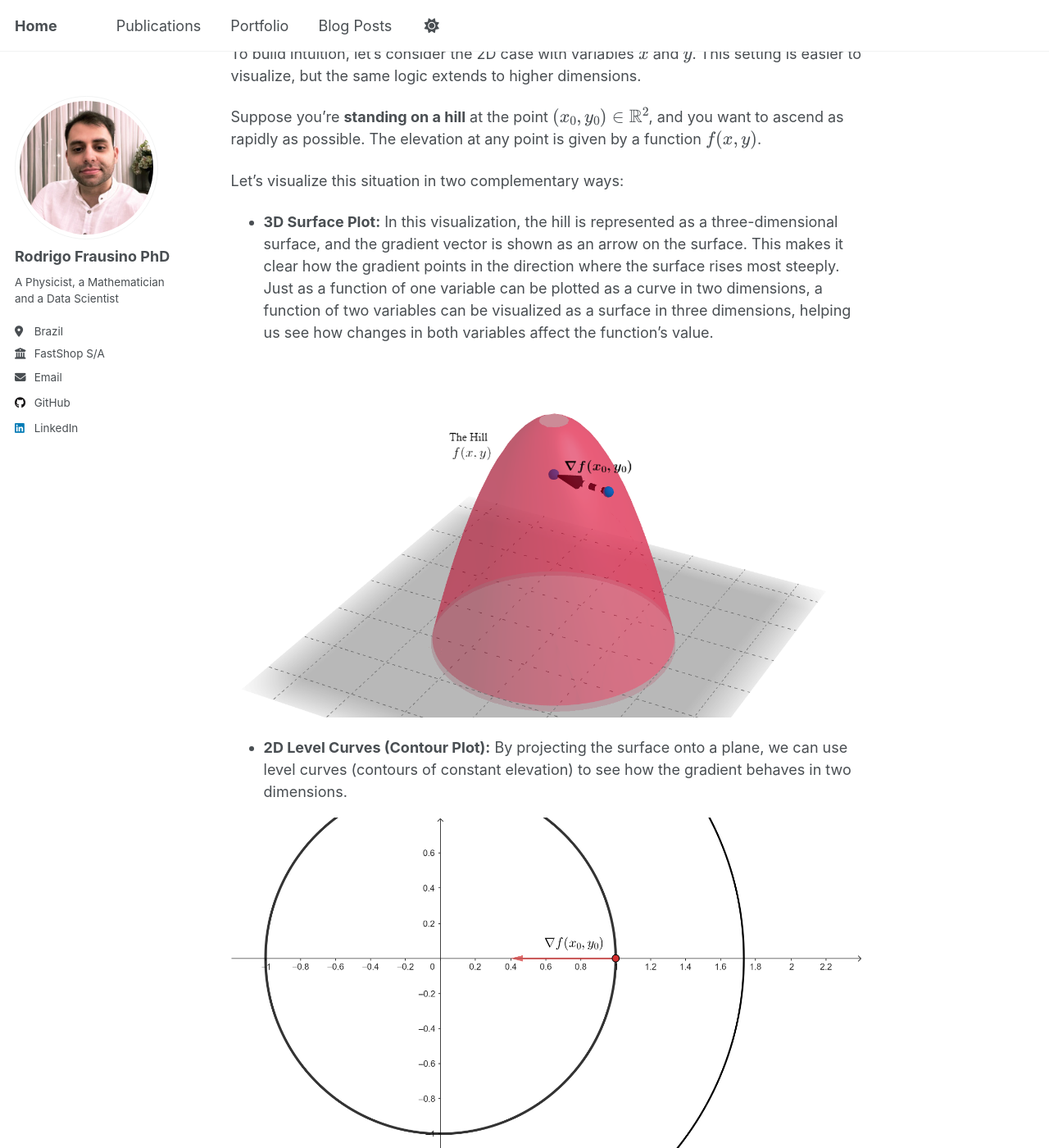
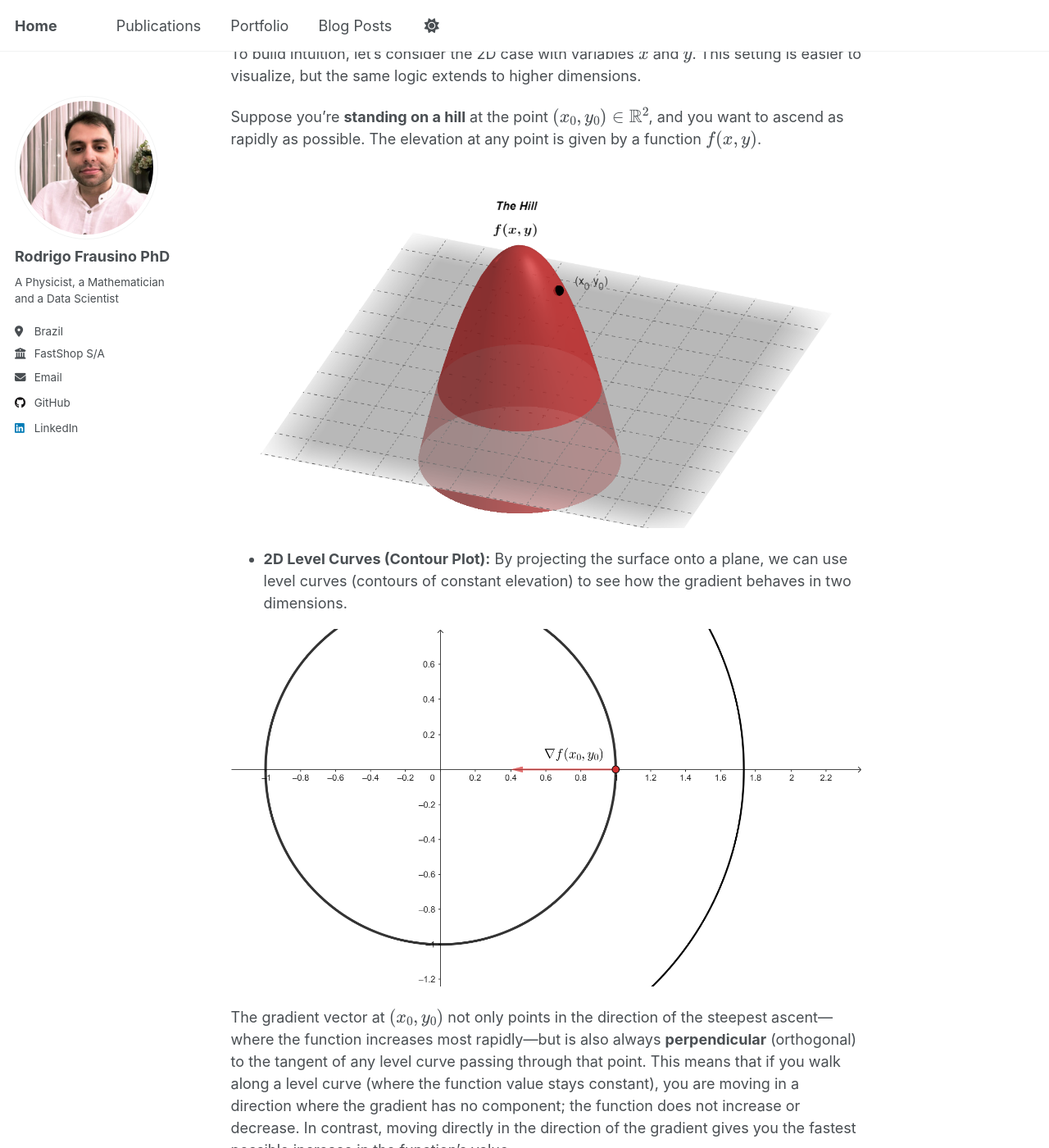
Before and after one commit to rodrigo-frausino/rodrigo-frausino.github.io, a Jekyll site: the page built from _posts/2025-07-15-function_gradient.md, in a window 1280 px wide and 1400 px high, scrolled down 732 px. Shown: the whole window at 82% size. Built offline with Jekyll 4.4.1, drawn with Linux system fonts in a browser that asks for light colours; some of the changed text lies outside the part shown.

Commit message:
correction gradient post

```diff
--- a/_posts/2025-07-15-function_gradient.md
+++ b/_posts/2025-07-15-function_gradient.md
@@ -25,17 +25,13 @@ To build intuition, let’s consider the 2D case with variables $$x$$ and $$y$$.
 
 Suppose you’re **standing on a hill** at the point $$(x_0, y_0) \in \mathbb{R}^2$$, and you want to ascend as rapidly as possible. The elevation at any point is given by a function $$f(x, y)$$.
 
-Let’s visualize this situation in two complementary ways:
-
-- **3D Surface Plot:** In this visualization, the hill is represented as a three-dimensional surface, and the gradient vector is shown as an arrow on the surface. This makes it clear how the gradient points in the direction where the surface rises most steeply. Just as a function of one variable can be plotted as a curve in two dimensions, a function of two variables can be visualized as a surface in three dimensions, helping us see how changes in both variables affect the function's value.
-
-<img src='/images/gradient3d.png' alt='3D plot of a hill with gradient vector'>
+<img src='/images/gradient3d.png' alt='3D plot of a hill'>
 
 - **2D Level Curves (Contour Plot):** By projecting the surface onto a plane, we can use level curves (contours of constant elevation) to see how the gradient behaves in two dimensions.
 
 <img src='/images/gradient2d.png' alt='2D contour plot with gradient vector'>
 
-In both visualizations, the gradient vector at $$(x_0, y_0)$$ points in the direction where the elevation increases most rapidly.
+The gradient vector at $$(x_0, y_0)$$ not only points in the direction of the steepest ascent—where the function increases most rapidly—but is also always **perpendicular** (orthogonal) to the tangent of any level curve passing through that point. This means that if you walk along a level curve (where the function value stays constant), you are moving in a direction where the gradient has no component; the function does not increase or decrease. In contrast, moving directly in the direction of the gradient gives you the fastest possible increase in the function's value.
 
 To see mathematically why the gradient points in the direction of steepest ascent, let’s compute the **rate of change of the function** as you move away from $$(x_0, y_0)$$ in a particular direction. Suppose you pick a direction given by the unit vector $$\vec{v} = (a, b)$$. If you take a small step of size $$t$$ in this direction, your new position becomes:
 
```
Also changed, not shown: images/gradient3d.png.
